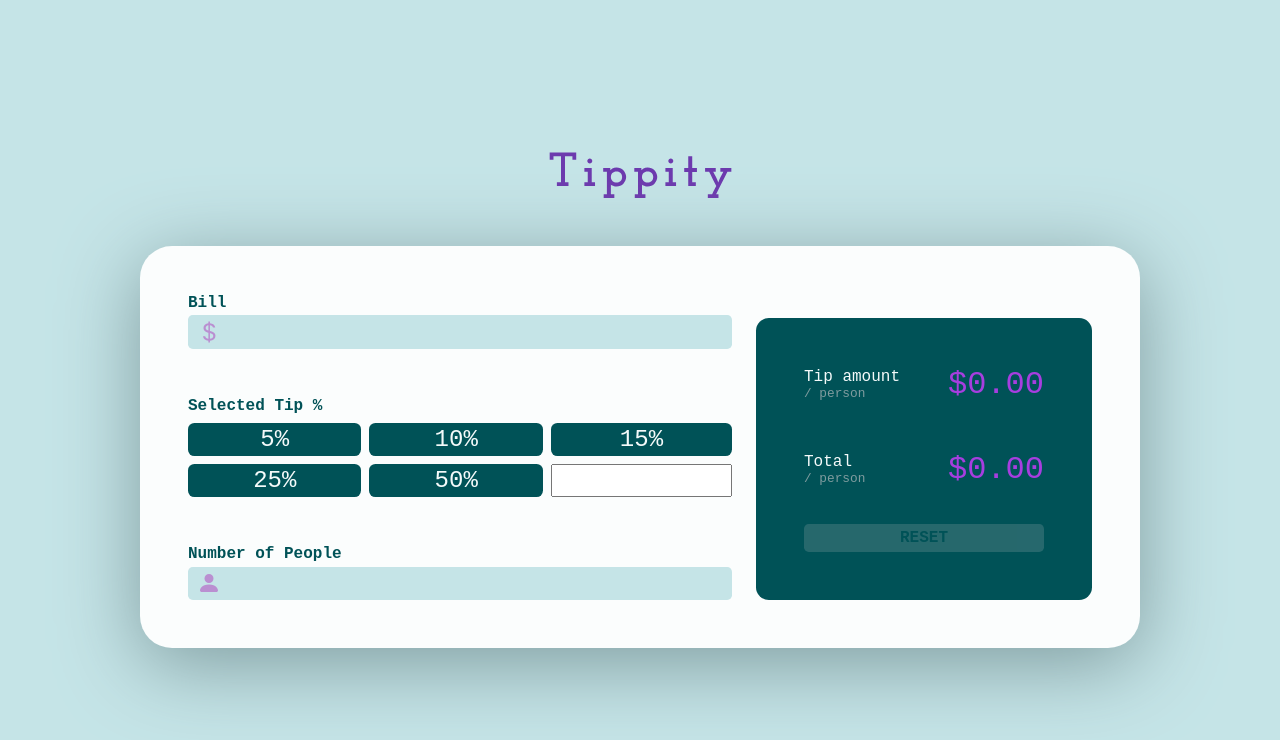
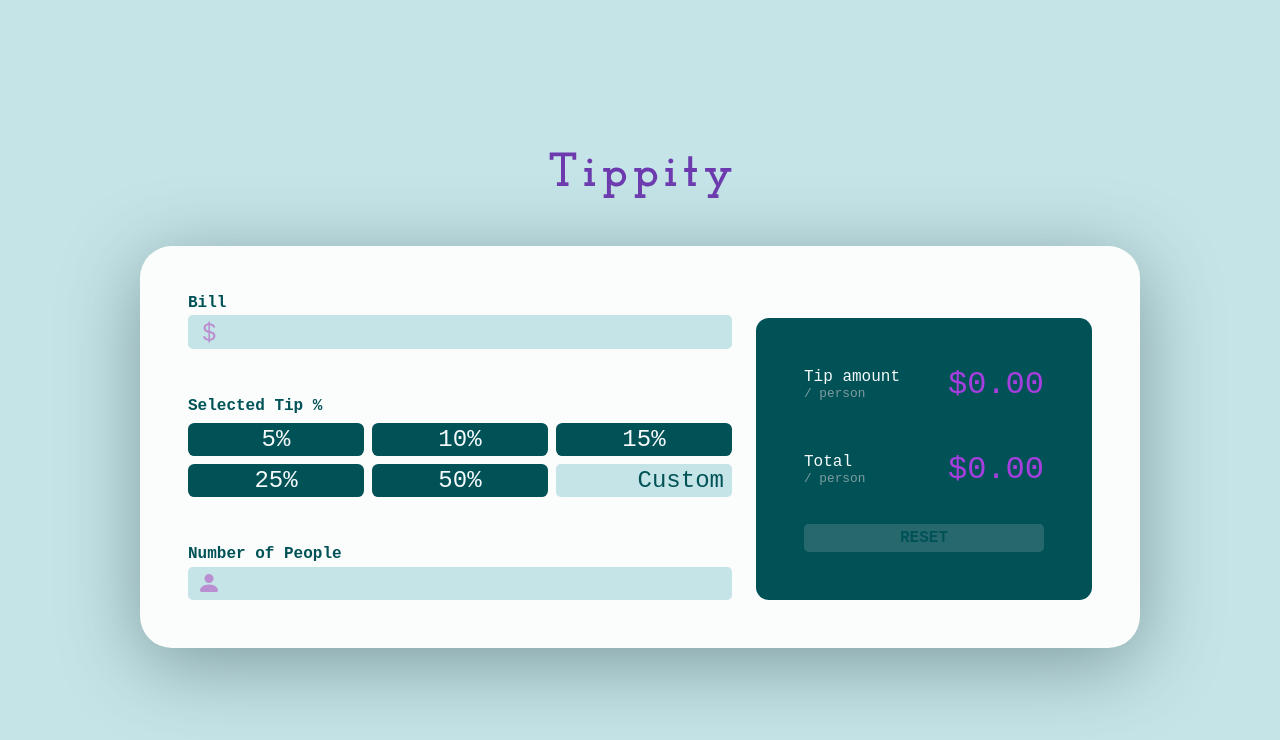
Before and after one commit to WNagorny/Tip-Calculator, a React (Vite) app: page / in a window 1280 px wide. Shown: the top 740 px of the page. Built offline with nearby package versions, Linux system fonts and the light colour scheme.

Commit message:
added reset function

```diff
--- a/src/components/Form.jsx
+++ b/src/components/Form.jsx
@@ -1,11 +1,14 @@
+import { useState } from 'react'
 import { BsFillPersonFill, BsCurrencyDollar } from 'react-icons/bs'
 
-const Form = ({bill, setBill, people, setPeople, tip ,setTip}) => {
+const Form = ({ bill, setBill, people, setPeople, tip, setTip }) => {
 
-	const handleSelectedTip = (e) => {
+	const [isCustumSelected, setIsCustumSelected] = useState(false)
+
+	const handleSelectedTip = e => {
 		setTip(+e.target.value)
+		setIsCustumSelected(e.target.value === '' ? false : true)
 	}
-
 
 	return (
 		<div className='form'>
@@ -14,10 +17,16 @@ const Form = ({bill, setBill, people, setPeople, tip ,setTip}) => {
 					<label className='label' htmlFor='bill'>
 						Bill
 					</label>
-               {/* <p className='error'>{showBillAmtError ? "Please enter numbers only" : ""}</p> */}
+					{/* <p className='error'>{showBillAmtError ? "Please enter numbers only" : ""}</p> */}
 				</div>
 				<div className='number-wrapper'>
-					<input type='number' id='bill' className='number-input' onInput={(e) =>setBill(+e.target.value)} />
+					<input
+						type='number'
+						id='bill'
+						className='number-input'
+						onInput={e => setBill(+e.target.value)}
+						value={bill}
+					/>
 					<BsCurrencyDollar aria-hidden='true' className='icon' />
 				</div>
 			</div>
@@ -26,26 +35,81 @@ const Form = ({bill, setBill, people, setPeople, tip ,setTip}) => {
 				<p className='label'>Selected Tip %</p>
 				<div className='tip-amount-wrapper'>
 					<div className='tip-amount'>
-						<input type='radio' name='tip' className='tip-input' onInput={handleSelectedTip} value='5' id="input1" />
-						<label className='tip-btn' htmlFor='input1'>5%</label>
+						<input
+							type='radio'
+							name='tip'
+							className='tip-input'
+							onInput={handleSelectedTip}
+							value='5'
+							id='input1'
+						/>
+						<label className='tip-btn' htmlFor='input1'>
+							5%
+						</label>
 					</div>
 					<div className='tip-amount'>
-						<input type='radio' name='tip' className='tip-input' onInput={handleSelectedTip} value='10' id="input2" />
-						<label className='tip-btn'  htmlFor='input2'>10%</label>
+						<input
+							type='radio'
+							name='tip'
+							className='tip-input'
+							onInput={handleSelectedTip}
+							value='10'
+							id='input2'
+						/>
+						<label className='tip-btn' htmlFor='input2'>
+							10%
+						</label>
 					</div>
 					<div className='tip-amount'>
-						<input type='radio' name='tip' className='tip-input' onInput={handleSelectedTip} value='15' id="input3" />
-						<label className='tip-btn'  htmlFor='input3'>15%</label>
+						<input
+							type='radio'
+							name='tip'
+							className='tip-input'
+							onInput={handleSelectedTip}
+							value='15'
+							id='input3'
+						/>
+						<label className='tip-btn' htmlFor='input3'>
+							15%
+						</label>
 					</div>
 					<div className='tip-amount'>
-						<input type='radio' name='tip' className='tip-input' onInput={handleSelectedTip} value='25' id="input4"/>
-						<label className='tip-btn'  htmlFor='input4'>25%</label>
+						<input
+							type='radio'
+							name='tip'
+							className='tip-input'
+							onInput={handleSelectedTip}
+							value='25'
+							id='input4'
+						/>
+						<label className='tip-btn' htmlFor='input4'>
+							25%
+						</label>
 					</div>
 					<div className='tip-amount'>
-						<input type='radio' name='tip' className='tip-input' onInput={handleSelectedTip} value='50' id="input5"/>
-						<label className='tip-btn'  htmlFor='input5'>50%</label>
+						<input
+							type='radio'
+							name='tip'
+							className='tip-input'
+							onInput={handleSelectedTip}
+							value='50'
+							id='input5'
+						/>
+						<label className='tip-btn' htmlFor='input5'>
+							50%
+						</label>
 					</div>
-					<input type='number' name='tip' className='tip-customer' onInput={handleSelectedTip} />
+					<div className='custom-wrapper'>
+						<input
+							type='number'
+							name='tip'
+							id='custom'
+							className='tip-custom number-input'
+							onInput={handleSelectedTip}
+							placeholder='Custom'
+						/>
+						<label htmlFor="custom" className='tip-custom-label'></label>
+					</div>
 				</div>
 			</div>
 
@@ -54,10 +118,16 @@ const Form = ({bill, setBill, people, setPeople, tip ,setTip}) => {
 					<label className='label' htmlFor='people'>
 						Number of People
 					</label>
-					{/* <p className='error'>{showPeoplsError ? "Please enter numbers only" : ""}</p> */}
+					<p className='error'>{people === 0 ? "Can't be zero" : ''}</p>
 				</div>
 				<div className='number-wrapper'>
-					<input type='number' id='people' className='number-input' onInput={(e) => setPeople(+e.target.value)}/>
+					<input
+						type='number'
+						id='people'
+						className='number-input'
+						onInput={e => setPeople(+e.target.value)}
+						value={people}
+					/>
 					<BsFillPersonFill aria-hidden='true' className='icon' />
 				</div>
 			</div>
--- a/src/index.css
+++ b/src/index.css
@@ -245,6 +245,23 @@ input.number-input {
 	padding: 0.2rem;
 }
 
+.custom-wrapper{
+	position: relative;
+}
+
+/* .tip-custom-label{
+	position: absolute;
+	right: .5rem;
+	top: 50%;
+	transform: translateY(-50%);
+} */
+
+input::placeholder {
+	color: hsl(var(--text));
+
+ }
+
+
 /* media queries */
 
 @media screen and (min-width: 768px) {
```
